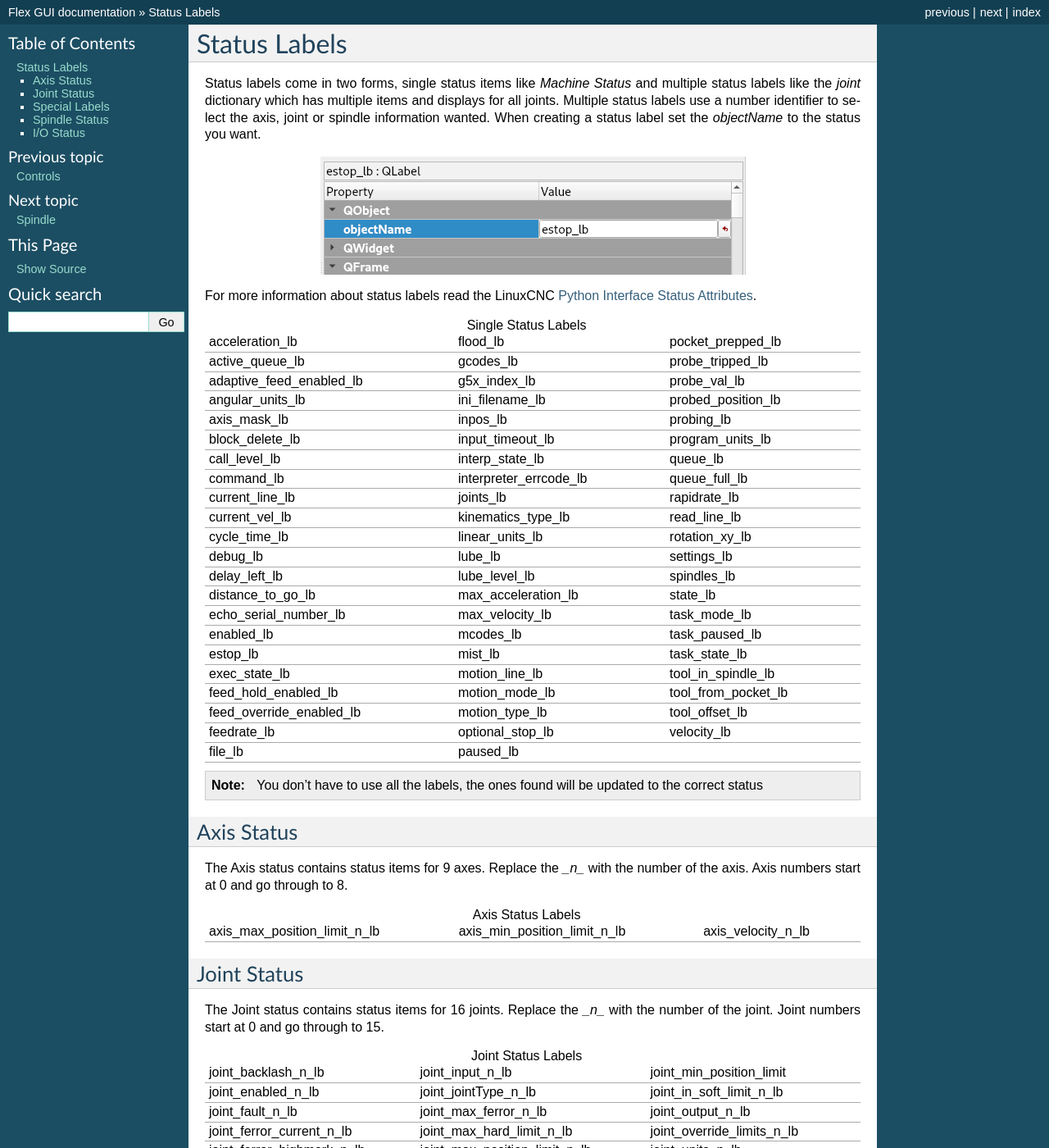
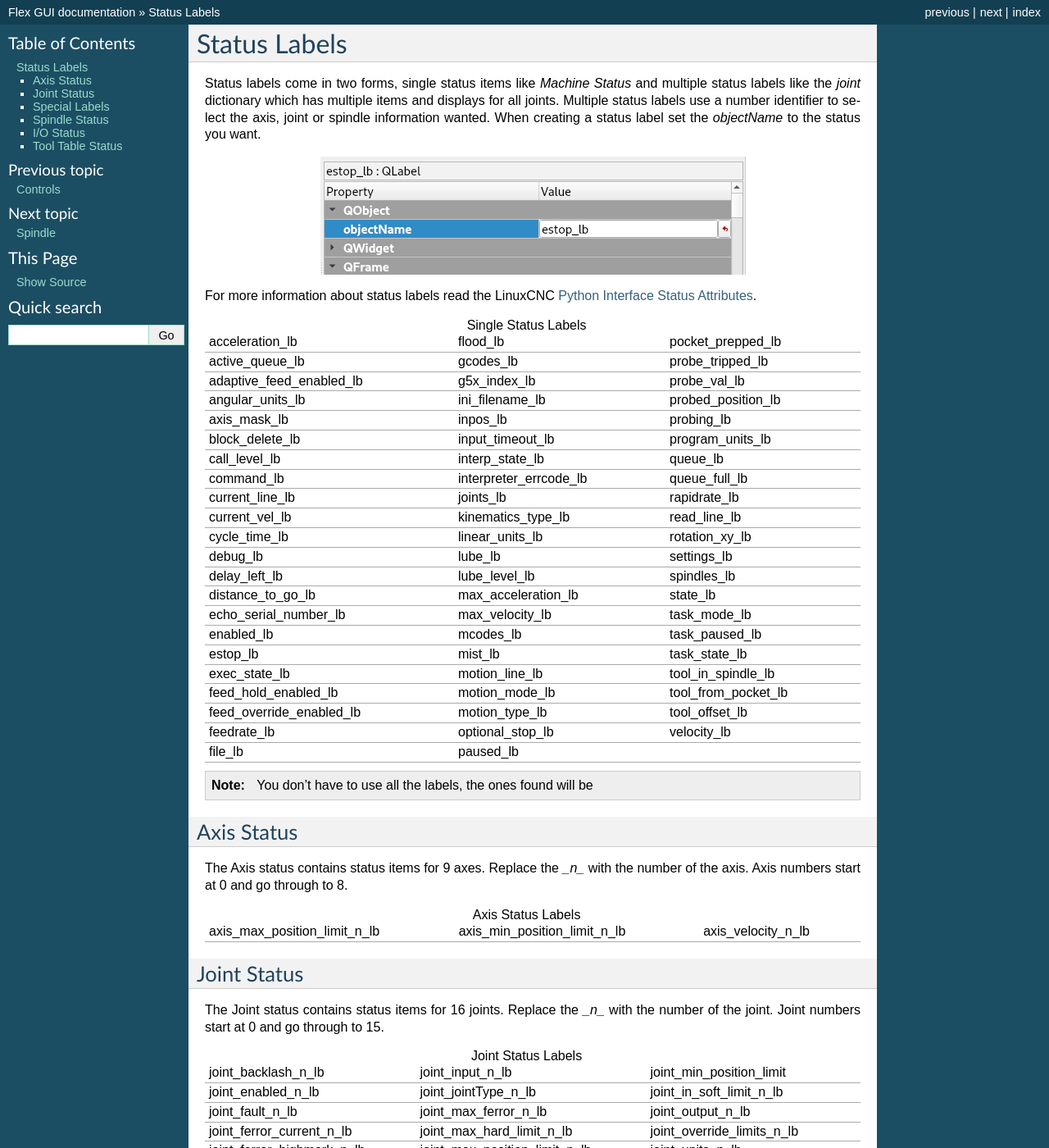
Before and after one commit to jethornton/flexgui, a Sphinx documentation site: the page built from docs/source/labels.rst, in a window 1280 px wide and 1400 px high. Shown: the whole window at 82% size. Built offline with Sphinx 7.4.7, drawn with Linux system fonts in a browser that asks for light colours; some of the changed lines change nothing that is shown; some of the changed text lies outside the part shown.

Commit message:
update docs
Signed-off-by: John Thornton <dev@gnipsel.com>

```diff
--- a/docs/source/labels.rst
+++ b/docs/source/labels.rst
@@ -42,7 +42,6 @@
 
 
 .. note:: You don't have to use all the labels, the ones found will be
-  updated to the correct status
 
 Axis Status
 -----------
@@ -77,6 +76,10 @@
 
 Special Labels
 --------------
+
+Run from line label
+
+`start_line_lb`
 
 Axis machine position labels no offsets
 
@@ -173,7 +176,7 @@
 	dout_n_lb
 
 Tool Table Status
------------------function
+-----------------
 
 The Tool Table status contains status items for all the tools in the tool table.
 Replace the `_n_` with the position in the tool table.
```
